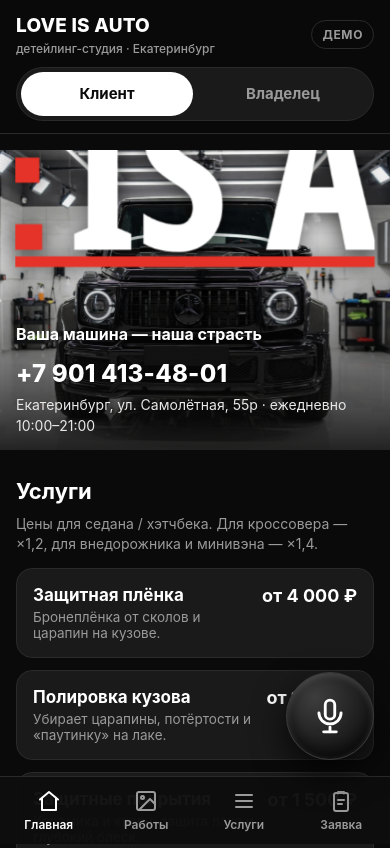
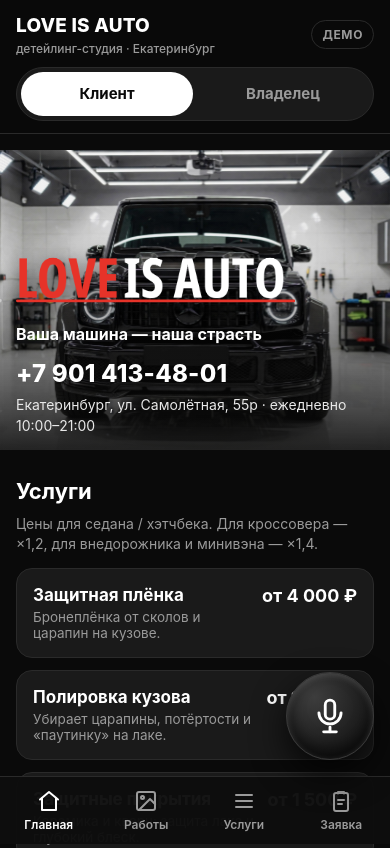
Before and after one commit to caspercbwilliambzb13-del/love-is-auto-demo, a plain HTML site: page index.html in a window 390 px wide. Shown: the top 848 px of the page. Drawn offline with Linux system fonts and the light colour scheme; a web font is replaced by a local one.

Commit message:
Fix hero logo size on mobile

```diff
--- a/index.html
+++ b/index.html
@@ -59,7 +59,7 @@
       .hero-text{position:absolute; left:16px; right:16px; bottom:14px; z-index:2;}
       .hero-text h1{font-size:32px; font-weight:800; margin:0 0 6px; line-height:1.1;}
       .hero-text p{margin:0; color:#E8E8E8; font-size:15px; max-width:340px;}
-.hero-logo{width:min(300px,78%); height:auto; display:block; margin-bottom:10px; filter:drop-shadow(0 2px 10px rgba(0,0,0,.6));}
+.hero-text img.hero-logo{width:min(300px,78%) !important; height:auto !important; object-fit:contain !important; display:block; margin-bottom:10px; filter:drop-shadow(0 2px 10px rgba(0,0,0,.6)); animation:none !important;}
 .hero-slogan{margin:0 0 10px !important; color:#fff !important; font-size:16px !important; font-weight:700;}
 .hero-phone{display:inline-block; color:#fff; font-size:24px; font-weight:800; text-decoration:none; letter-spacing:.01em; margin-bottom:4px;}
 .hero-addr{margin:0 !important; color:#E8E8E8 !important; font-size:14px !important;}
```
